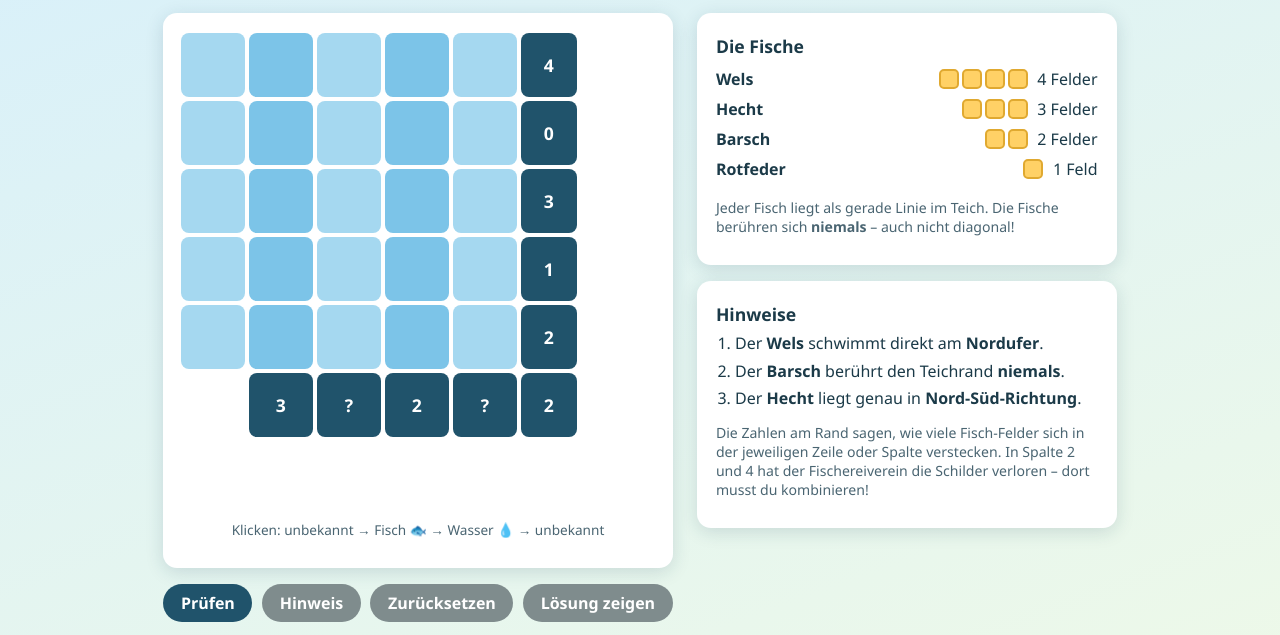
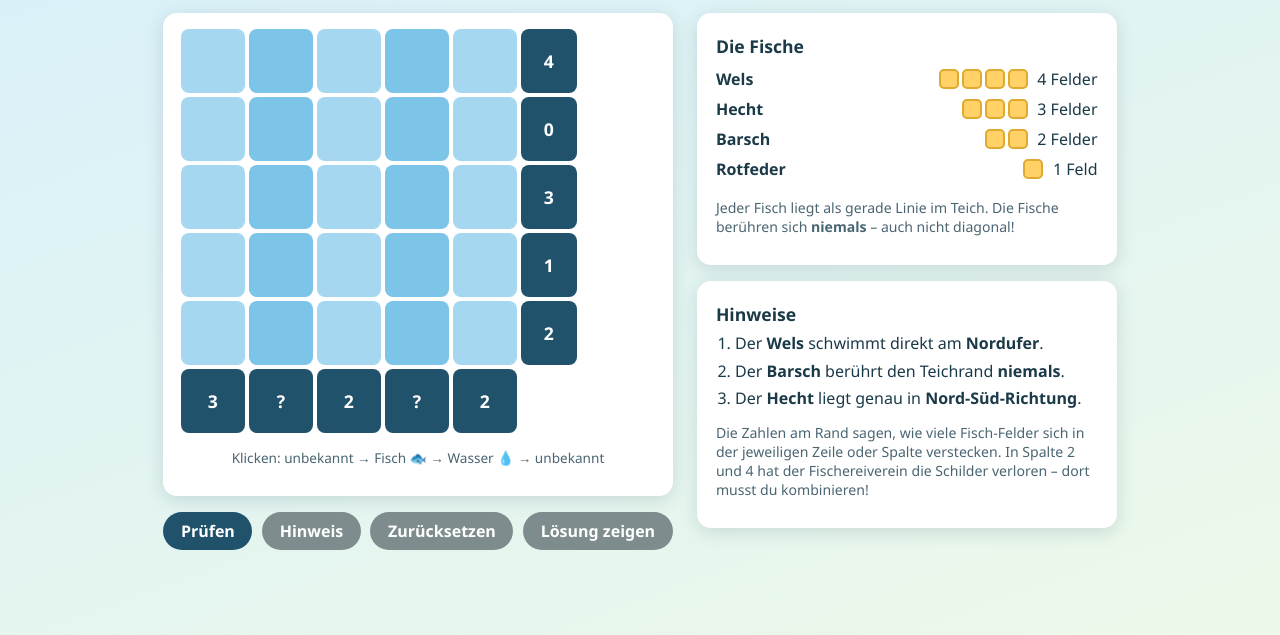
Before and after one commit to felixilefwicki48-ai/Fische-Angeln-, a plain HTML site: page index.html in a window 1280 px wide. Shown: the part 86-721 px from the top of the page. Drawn offline with Linux system fonts and the light colour scheme.

Commit message:
Fix: Spalten-Badges um eine Position nach rechts verschoben
Co-authored-by: felixilefwicki48-ai <felixilefwicki48-ai@users.noreply.github.com>

```diff
--- a/index.html
+++ b/index.html
@@ -183,19 +183,6 @@ const statusEl = document.getElementById("status");
 
 function buildBoard() {
   boardEl.innerHTML = "";
-  for (let c = 0; c < N; c++) {
-    if (c === 0) {
-      const corner = document.createElement("div");
-      corner.className = "corner";
-      boardEl.appendChild(corner);
-    }
-    const badge = document.createElement("div");
-    badge.className = "rowbadge";
-    badge.dataset.row = -1;
-    badge.style.height = "0";
-    badge.style.visibility = "hidden";
-    boardEl.appendChild(badge);
-  }
   for (let r = 0; r < N; r++) {
     for (let c = 0; c < N; c++) {
       const cell = document.createElement("button");
@@ -205,26 +192,23 @@ function buildBoard() {
       cell.addEventListener("click", () => cycleCell(r, c));
       boardEl.appendChild(cell);
     }
-    const badge = document.createElement("div");
-    badge.className = "rowbadge";
-    badge.dataset.row = r;
-    badge.textContent = ROW_HINTS[r];
-    boardEl.appendChild(badge);
+    const rowBadge = document.createElement("div");
+    rowBadge.className = "rowbadge";
+    rowBadge.dataset.row = r;
+    rowBadge.textContent = ROW_HINTS[r];
+    boardEl.appendChild(rowBadge);
+  }
+  for (let c = 0; c < N; c++) {
+    const colBadge = document.createElement("div");
+    colBadge.className = "colbadge";
+    colBadge.dataset.col = c;
+    colBadge.textContent = COL_HINTS[c] === null ? "?" : COL_HINTS[c];
+    boardEl.appendChild(colBadge);
   }
   const corner = document.createElement("div");
   corner.className = "corner";
   boardEl.appendChild(corner);
-  for (let c = 0; c < N; c++) {
-    const badge = document.createElement("div");
-    badge.className = "colbadge";
-    badge.dataset.col = c;
-    badge.textContent = COL_HINTS[c] === null ? "?" : COL_HINTS[c];
-    boardEl.appendChild(badge);
-  }
-  const corner2 = document.createElement("div");
-  corner2.className = "corner";
-  boardEl.appendChild(corner2);
-  boardEl.style.gridTemplateRows = "0px repeat(5, 64px) 64px";
+  boardEl.style.gridTemplateRows = "repeat(5, 64px) 64px";
 }
 
 function resetState() {
```
